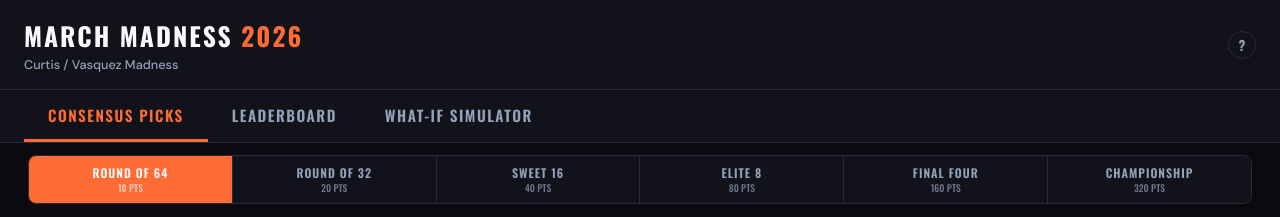
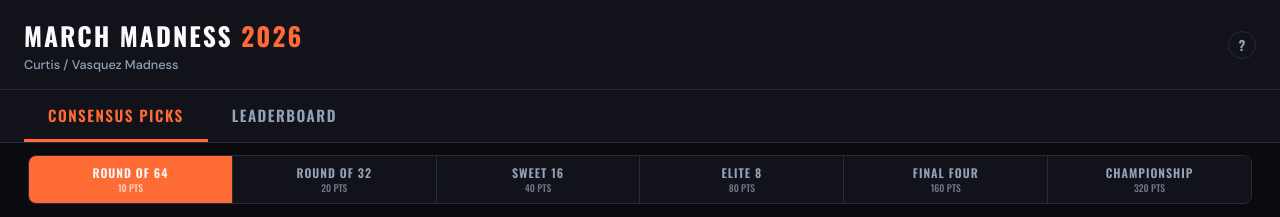
Before and after one commit to jeffwnelson/march-madness-2026, a plain HTML site: page index.html in a window 1280 px wide. Shown: the top 217 px of the page. Drawn offline with nearby package versions, Linux system fonts and the light colour scheme.

Commit message:
hide what-if simulator tab

```diff
--- a/index.html
+++ b/index.html
@@ -1000,7 +1000,6 @@ body {
 <div class="tabs">
   <button class="tab-btn active" data-tab="consensus" onclick="switchTab('consensus')">Consensus Picks</button>
   <button class="tab-btn" data-tab="leaderboard" onclick="switchTab('leaderboard')">Leaderboard</button>
-  <button class="tab-btn" data-tab="whatif" onclick="switchTab('whatif')">What-If Simulator</button>
 </div>
 
 <div class="tab-content active" id="tab-consensus">
```
